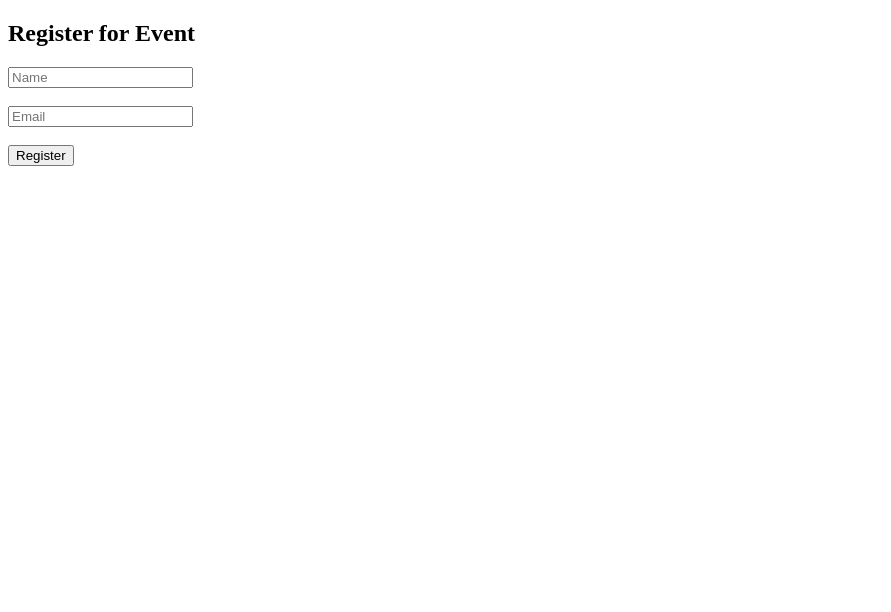
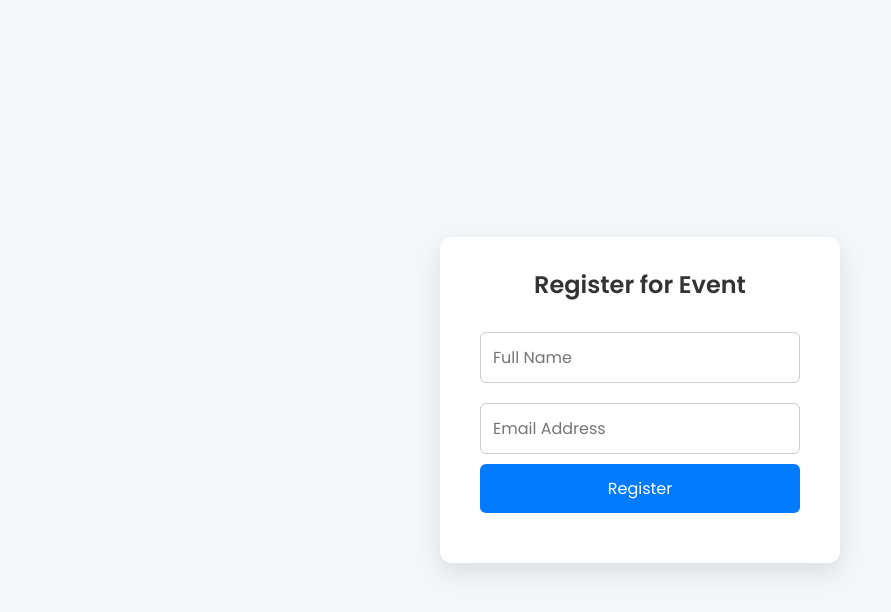
Before and after one commit to rahulvarma2468/event-registration-app, a plain HTML site: page frontend/index.html in a window 1280 px wide. Shown: the whole page, without its empty margins (0-891 px from the left). Drawn offline with Linux system fonts and the light colour scheme.

Commit message:
Initial commit

```diff
--- a/frontend/index.html
+++ b/frontend/index.html
@@ -3,17 +3,93 @@
 <head>
   <meta charset="UTF-8" />
   <title>Event Registration</title>
+  <link href="https://fonts.googleapis.com/css2?family=Poppins:wght@400;600&display=swap" rel="stylesheet">
+  <style>
+    * {
+      box-sizing: border-box;
+      margin: 0;
+      padding: 0;
+      font-family: 'Poppins', sans-serif;
+    }
+
+    body {
+      background: #f4f7fa;
+      display: flex;
+      justify-content: center;
+      align-items: center;
+      height: 100vh;
+      padding: 20px;
+    }
+
+    .container {
+      background: white;
+      padding: 30px 40px;
+      border-radius: 12px;
+      box-shadow: 0 10px 25px rgba(0, 0, 0, 0.1);
+      max-width: 400px;
+      width: 100%;
+      text-align: center;
+    }
+
+    h2 {
+      margin-bottom: 20px;
+      color: #333;
+    }
+
+    input {
+      width: 100%;
+      padding: 12px;
+      margin: 10px 0;
+      border: 1px solid #ccc;
+      border-radius: 6px;
+      font-size: 16px;
+    }
+
+    button {
+      background-color: #007bff;
+      color: white;
+      border: none;
+      padding: 12px;
+      width: 100%;
+      font-size: 16px;
+      border-radius: 6px;
+      cursor: pointer;
+      transition: background 0.3s ease;
+    }
+
+    button:hover {
+      background-color: #0056b3;
+    }
+
+    #qrDisplay {
+      margin-top: 20px;
+    }
+
+    img {
+      max-width: 100%;
+      margin-top: 10px;
+      border-radius: 8px;
+    }
+
+    p {
+      color: red;
+      margin-top: 10px;
+    }
+  </style>
 </head>
 <body>
+
+<div class="container">
   <h2>Register for Event</h2>
   <form id="registerForm">
-    <input type="text" id="name" placeholder="Name" required><br><br>
-    <input type="email" id="email" placeholder="Email" required><br><br>
+    <input type="text" id="name" placeholder="Full Name" required><br>
+    <input type="email" id="email" placeholder="Email Address" required><br>
     <button type="submit">Register</button>
   </form>
 
   <div id="qrDisplay"></div>
+</div>
 
-  <script src="app.js"></script>
+<script src="app.js"></script>
 </body>
 </html>
```
Also changed, not shown: frontend/admin.html (+35 -0 lines), frontend/scanner.html (+47 -5 lines), README.md (added), frontend/Readme.md (added), 1 other file.
